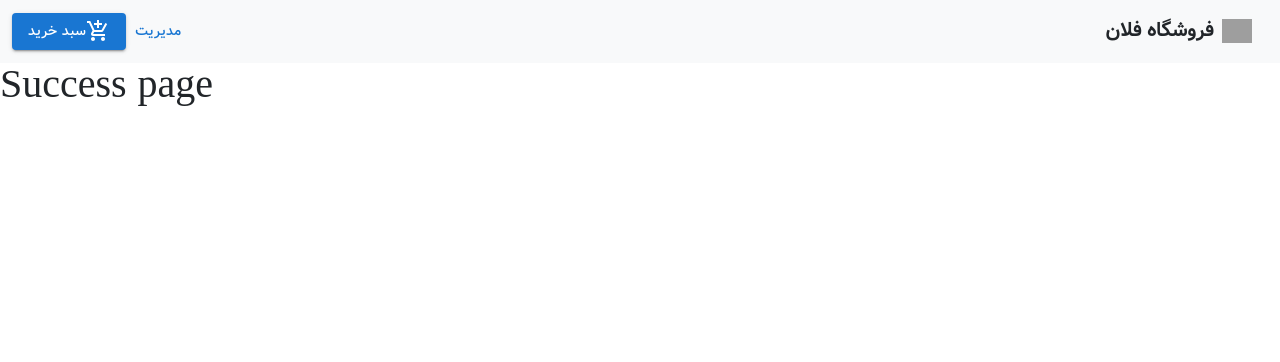
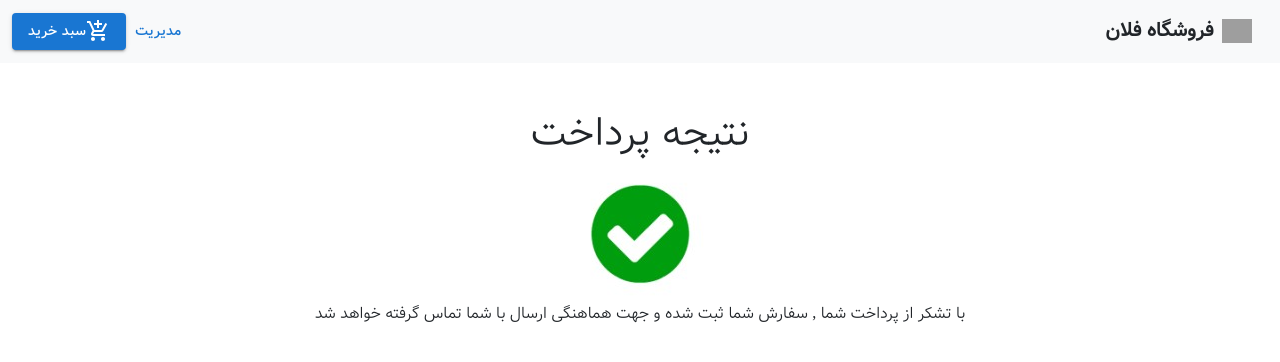
Before and after one commit to mkhavari01/online-shop-fullstack, a React (Create React App) app in the folder frontend/: page /payment/success in a window 1280 px wide. Shown: the top 362 px of the page. Built offline with nearby package versions, Linux system fonts and the light colour scheme; grey boxes are pictures that could not be loaded.

Commit message:
add payment result page ui

```diff
--- a/frontend/src/pages/payment/Error.js
+++ b/frontend/src/pages/payment/Error.js
@@ -1,7 +1,17 @@
+import ErrorIMG from "assets/img/error-img.jpg";
+import { Layout } from "layout/Layout";
+
 const Error = () => {
   return (
     <>
-      <h1>Error page</h1>
+      <Layout></Layout>
+      <div className="d-flex flex-column justify-content-center align-items-center mt-5 text-center">
+        <h1>نتیجه پرداخت</h1>
+        <img src={ErrorIMG} />
+        <p className="mx-5">
+          پرداخت موفقیت آمیز نبود , سفارش شما در انتظار پرداخت میباشد{" "}
+        </p>
+      </div>
     </>
   );
 };
--- a/frontend/src/pages/payment/Success.js
+++ b/frontend/src/pages/payment/Success.js
@@ -2,30 +2,38 @@ import { ordersApi } from "api/orders.api";
 import { Layout } from "layout/Layout";
 import { useEffect } from "react";
 import { toast } from "react-toastify";
+import SuccessIMG from "assets/img/success-img.jpg";
 const Success = () => {
-  useEffect(() => {
-    let data = JSON.parse(localStorage.getItem("cartInfo"));
-    if (data) {
-      data["products"] = JSON.parse(localStorage.getItem("cart"));
-      console.log("in here we call post action to set data in backend", data);
-      ordersApi
-        .post(data)
-        .then((res) => {
-          localStorage.removeItem("cart");
-          localStorage.removeItem("cartInfo");
-          toast.success("سفارش شما با موفقیت ثبت شد");
-        })
-        .catch((error) => {
-          toast.error("متاسفانه به مشکلی برخوردیم!");
-          console.log("error", error);
-        });
-    }
-  }, []);
+  // useEffect(() => {
+  //   let data = JSON.parse(localStorage.getItem("cartInfo"));
+  //   if (data) {
+  //     data["products"] = JSON.parse(localStorage.getItem("cart"));
+  //     console.log("in here we call post action to set data in backend", data);
+  //     ordersApi
+  //       .post(data)
+  //       .then((res) => {
+  //         localStorage.removeItem("cart");
+  //         localStorage.removeItem("cartInfo");
+  //         toast.success("سفارش شما با موفقیت ثبت شد");
+  //       })
+  //       .catch((error) => {
+  //         toast.error("متاسفانه به مشکلی برخوردیم!");
+  //         console.log("error", error);
+  //       });
+  //   }
+  // }, []);
 
   return (
     <>
       <Layout />
-      <h1>Success page</h1>
+      <div className="d-flex flex-column justify-content-center align-items-center mt-5 text-center">
+        <h1>نتیجه پرداخت</h1>
+        <img src={SuccessIMG} />
+        <p className="mx-5">
+          با تشکر از پرداخت شما , سفارش شما ثبت شده و جهت هماهنگی ارسال با شما
+          تماس گرفته خواهد شد{" "}
+        </p>
+      </div>
     </>
   );
 };
```
Also changed, not shown: frontend/src/assets/img/error-img.jpg (added), frontend/src/assets/img/success-img.jpg (added).
